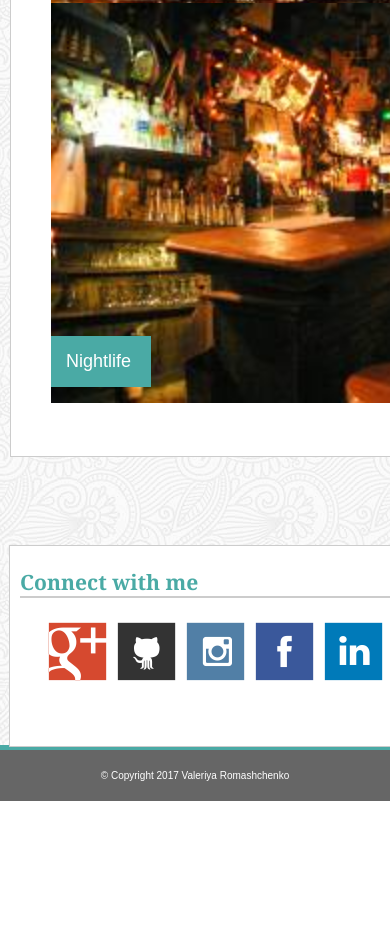
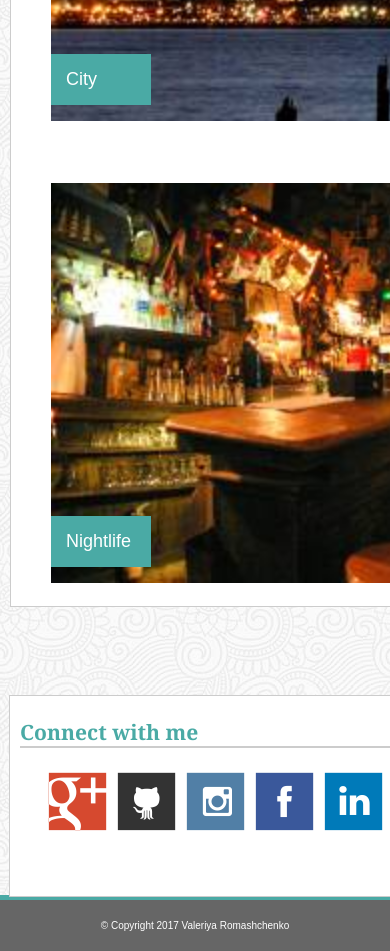
Before and after one commit to cupururum/Responsive-Portfolio, a plain HTML site: page portfolio.html in a window 390 px wide. Shown: the part 1887-2838 px from the top of the page. Before the commit the page ends 2688 px from the top, so only its background shows below. Drawn offline with Linux system fonts and the light colour scheme.

Commit message:
finished MQ

```diff
--- a/assets/css/portfolio_style.css
+++ b/assets/css/portfolio_style.css
@@ -372,12 +372,12 @@ img.image_portfolio {
 	section {
 		margin-top: 20px;
 		width: 620px;
-		height: 2500px;
+		height: 2650px;
 		margin-left: 0px;
 	}
 	article {
 		width: 620px;
-		height: 2200px;
+		height: 2350px;
 		position: relative;
 		bottom: 0px;
 		top: 60px;
@@ -389,7 +389,7 @@ img.image_portfolio {
 		height: 200px;
 		margin-left: 40px;
 		position: relative;
-		top: 2280px;
+		top: 2430px;
 		left: 11px;
 	}
 
@@ -421,7 +421,7 @@ img.image_portfolio {
 	}
 
 	.nightlife {
-		top: 0px;
+		top: 180px;
 		height: 200px;
 	}
 
```
